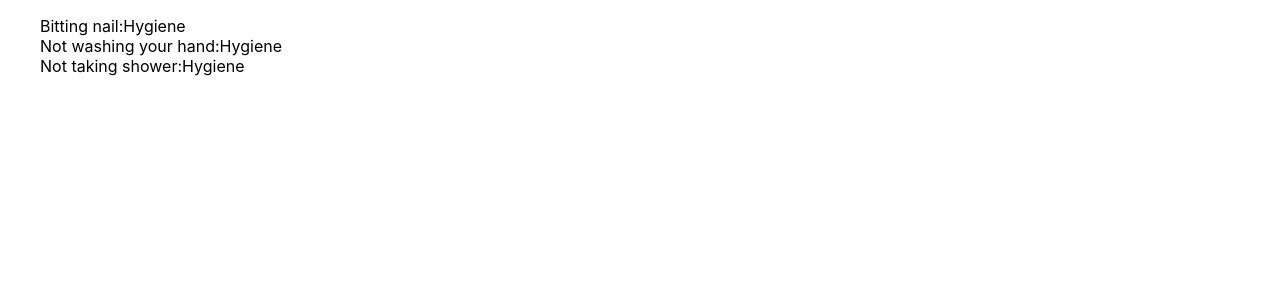
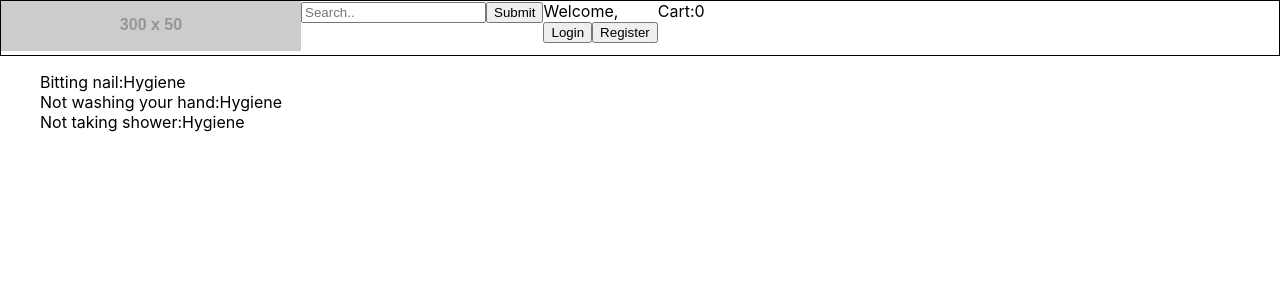
Before and after one commit to jkhirano/consume-more-stuff, a React (Create React App) app: page / in a window 1280 px wide. Shown: the top 300 px of the page. Built offline with nearby package versions, Linux system fonts and the light colour scheme.

Commit message:
redux-header

```diff
--- a/package.json
+++ b/package.json
@@ -23,6 +23,7 @@
     "react": "^16.11.0",
     "react-dom": "^16.11.0",
     "react-redux": "^7.1.1",
+    "react-router-dom": "^5.1.2",
     "react-scripts": "3.2.0",
     "redis": "^2.8.0",
     "redux": "^4.0.4",
@@ -51,6 +52,7 @@
       "last 1 safari version"
     ]
   },
+  "proxy": "localhost:8080",
   "description": "This project was bootstrapped with [Create React App](https://github.com/facebook/create-react-app).",
   "main": "deploy-dev.js",
   "devDependencies": {},
--- a/src/App/App.js
+++ b/src/App/App.js
@@ -1,13 +1,44 @@
-import React from "react";
+import React, { Component } from "react";
+import { connect } from 'react-redux';
+import { loadHabits } from '../actions';
 import "./App.module.css";
-import HabitList from "../containers/HabitList/HabitList";
 
-function App() {
-  return (
-    <div>
-      <HabitList />
-    </div>
-  );
+import Header from '../components/Header'
+import HabitList from "../containers/HabitList";
+
+class App extends Component {
+  constructor(props) {
+    super(props);
+    this.state = {}
+  }
+
+  render() {
+    return (
+      <div>
+        <Header />
+        <HabitList habits={this.props.habits} />
+      </div>
+    )
+  }
+
+}
+const mapStateToProps = (state) => {
+  return {
+    habits: state.habits
+  };
 }
 
+const mapDispatchToProps = (dispatch) => {
+  return {
+    loadHabits: () => {
+      return dispatch(loadHabits());
+    }
+  }
+}
+
+App = connect(
+  mapStateToProps,
+  mapDispatchToProps
+)(App);
+
 export default App;
--- /dev/null
+++ b/src/actions/index.js
@@ -0,0 +1,10 @@
+//action types
+export const LOAD_HABIT = 'LOAD_HABIT';
+
+//action create
+export function loadHabits(payload) {
+  return {
+    type: LOAD_HABIT,
+    payload
+  }
+}
--- a/src/components/Habit/Habit.jsx
+++ b/src/components/Habit/Habit.jsx
@@ -1,7 +1,7 @@
 import React from "react";
 // import styles from './Habit.module.css'
 
-const Habit = function(props) {
+const Habit = function (props) {
   return (
     <div>
       <span className="name">{props.name}</span>:
@@ -11,4 +11,3 @@ const Habit = function(props) {
 };
 
 export default Habit;
-// testing Github... there is a empty new line below this...
--- /dev/null
+++ b/src/components/Header/Header.jsx
@@ -0,0 +1,34 @@
+import React, { Component } from 'react';
+import styles from './Header.module.css';
+
+class Header extends Component {
+  render() {
+    return (
+      <div className={styles.header}>
+
+        <div className="logo">
+          <img src="https://via.placeholder.com/300x50" alt="placeholder" />
+        </div>
+
+        <div className="search-container">
+          <input type="text" placeholder="Search.." name="search" />
+          <button type="submit">Submit</button>
+        </div>
+
+        <div className="user-auth">
+          <div>Welcome, </div>
+          <button>Login</button>
+          <button>Register</button>
+        </div>
+
+        <div className="cart">
+          <span>Cart:</span>
+          <span>0</span>
+        </div>
+
+      </div>
+    )
+  }
+}
+
+export default Header;
--- /dev/null
+++ b/src/components/Header/Header.module.css
@@ -0,0 +1,4 @@
+.header{
+  border: 1px solid black;
+  display: flex;
+}
--- /dev/null
+++ b/src/components/Header/index.js
@@ -0,0 +1,2 @@
+import Header from './Header';
+export default Header;
--- a/src/containers/HabitList/HabitList.jsx
+++ b/src/containers/HabitList/HabitList.jsx
@@ -1,34 +1,21 @@
 import React, { Component } from 'react';
+// import styles from './HabitList.module.css';
+
+
 import Habit from '../../components/Habit'
-// import styles from './HabitList.module.css';
 
 class HabitList extends Component {
   constructor(props) {
     super(props);
-
-    this.state = {
-      habits: [
-        {
-          name: 'Bitting nail',
-          category: 'Hygiene'
-        },
-        {
-          name: 'Not washing your hand',
-          category: 'Hygiene'
-        },
-        {
-          name: 'Not taking shower',
-          category: 'Hygiene'
+    this.state = {};
   }
 
-      ]
-    }
-  }
   render() {
     return (
+      <div>
         <ul>
           {
-          this.state.habits.map((habits) => {
+            this.props.habits.map((habits) => {
               return (
                 <Habit
                   name={habits.name}
@@ -38,6 +25,7 @@ class HabitList extends Component {
             })
           }
         </ul>
+      </div>
     )
   }
 }
--- a/src/index.js
+++ b/src/index.js
@@ -4,7 +4,30 @@ import './index.css';
 import App from './App/App';
 import * as serviceWorker from './serviceWorker';
 
-ReactDOM.render(<App />, document.getElementById('root'));
+//redux
+import { createStore } from 'redux';
+import { Provider } from "react-redux";
+import reducers from './reducers/'
+
+// import { createStore, applyMiddleware, compose } from 'redux';
+// import ReduxThunk from 'redux-thunk';
+// import reducer from './reducers';
+
+// const composeEnhancers =
+//   typeof window === "object" && window.__REDUX_DEVTOOLS_EXTENSION_COMPOSE__
+//     ? window.__REDUX_DEVTOOLS_EXTENSION_COMPOSE__({
+//       // Specify extension's options like name, actionsBlacklist, actionsCreators, serialize...
+//     })
+//     : compose;
+
+// const enhancer = composeEnhancers(applyMiddleware(ReduxThunk)); //applyMiddleware to connect redux
+const store = createStore(reducers);
+
+ReactDOM.render(
+  <Provider store={store}>
+    <App />
+  </Provider>,
+  document.getElementById('root'));
 
 // If you want your app to work offline and load faster, you can change
 // unregister() to register() below. Note this comes with some pitfalls.
--- /dev/null
+++ b/src/reducers/index.js
@@ -0,0 +1,29 @@
+import { LOAD_HABIT } from '../actions';
+
+const defaultState = {
+  habits: [
+    {
+      name: 'Bitting nail',
+      category: 'Hygiene'
+    },
+    {
+      name: 'Not washing your hand',
+      category: 'Hygiene'
+    },
+    {
+      name: 'Not taking shower',
+      category: 'Hygiene'
+    }
+  ]
+}
+
+let reducer = (state = defaultState, action) => {
+  switch (action.type) {
+    case LOAD_HABIT:
+      return state.books;
+    default:
+      return state
+  }
+}
+
+export default reducer;
```
Also changed, not shown: 1 other file (tests, documents, lock files or other folders). Lines whose indentation alone changed are shown as unchanged.
